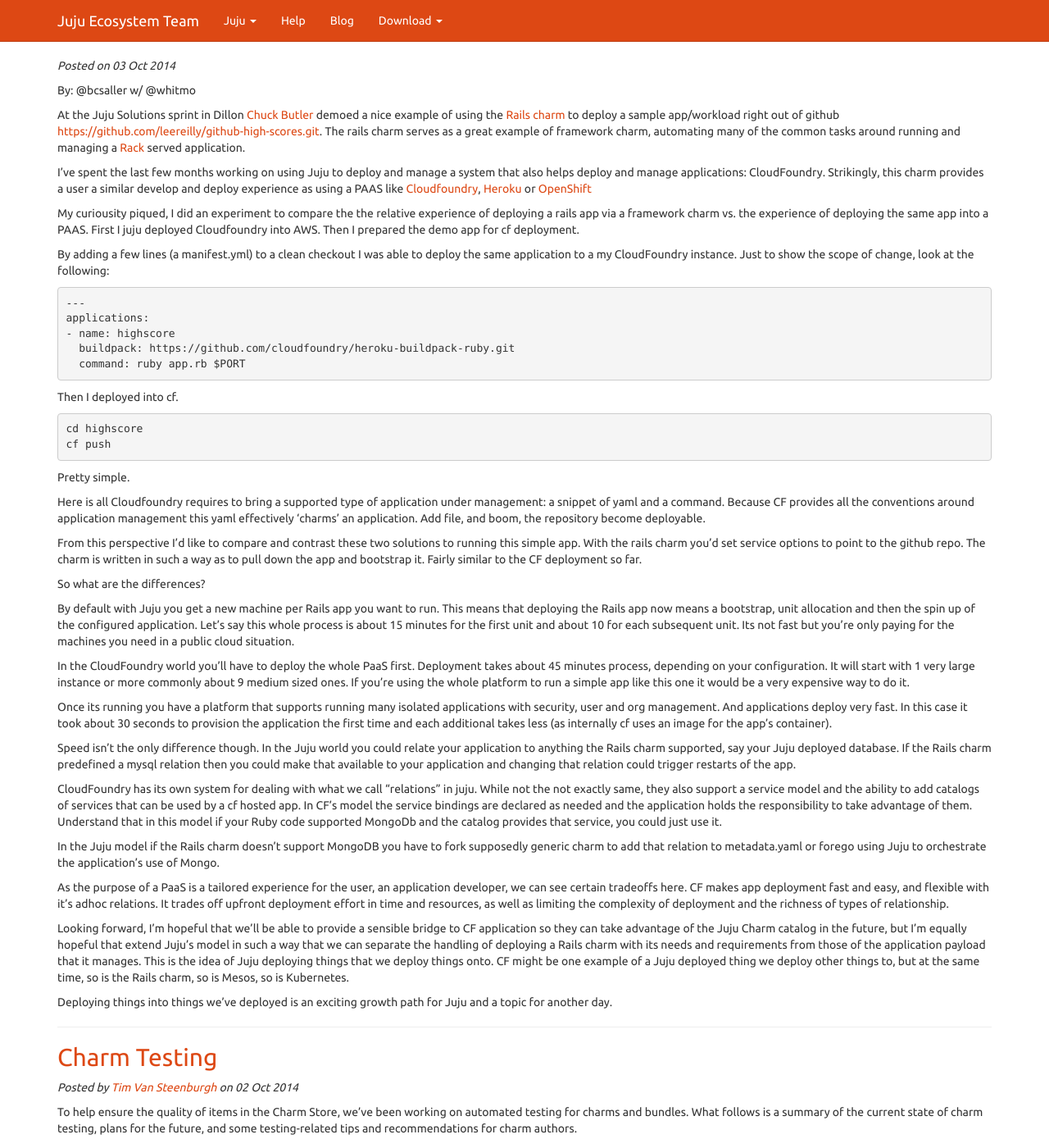
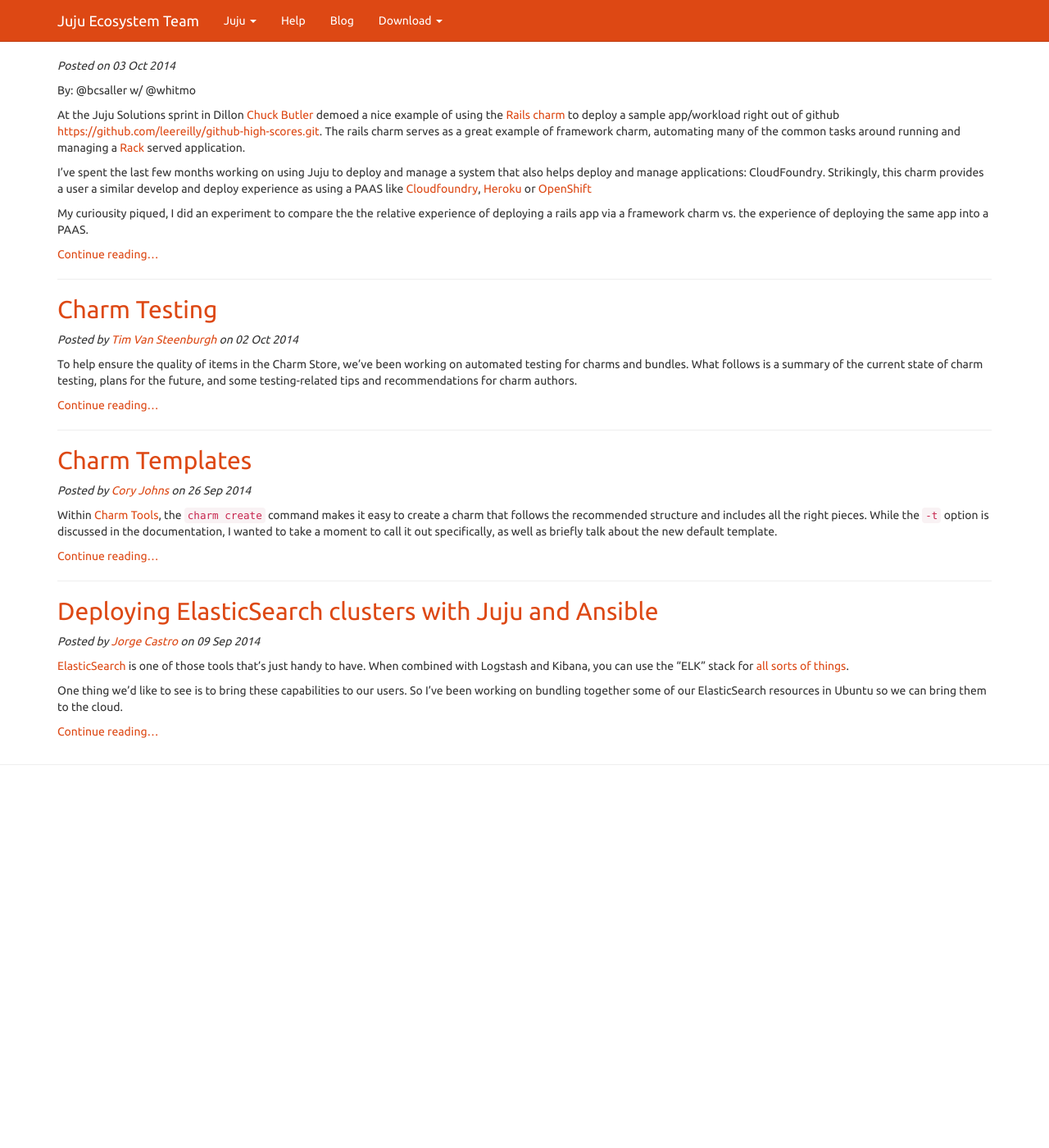
Before and after one commit to juju-solutions/juju-solutions.github.io, a Jekyll site: the page built from index.html, in a window 1280 px wide and 1400 px high. Shown: the whole window at 82% size. Built offline with Jekyll 4.4.1, drawn with Linux system fonts in a browser that asks for light colours; part of the change alters nothing that is shown.

Commit message:
trim summary

```diff
--- a/_posts/2014-10-03-two-deployments.md
+++ b/_posts/2014-10-03-two-deployments.md
@@ -28,9 +28,12 @@ develop and deploy experience as using a PAAS like [Cloudfoundry](http://cloudfo
 
 My curiousity piqued, I did an experiment to compare the the relative
 experience of deploying a rails app via a framework charm vs. the
-experience of deploying the same app into a PAAS.  First I juju
-deployed Cloudfoundry into AWS. Then I prepared the demo app for cf
-deployment.
+experience of deploying the same app into a PAAS.
+
+<!-- more -->
+
+First I juju deployed Cloudfoundry into AWS. Then I prepared the demo
+app for cf deployment.
 
 By adding a few lines (a manifest.yml) to a clean checkout I was able
 to deploy the same application to a my CloudFoundry instance. Just to
```
